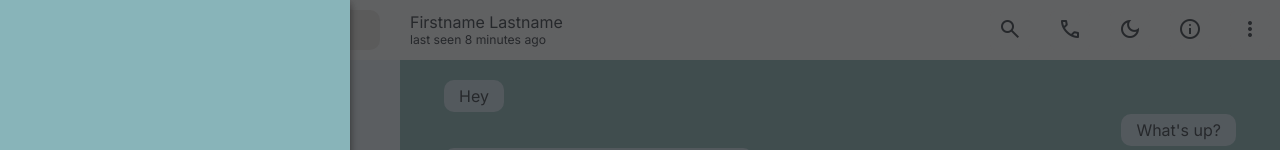
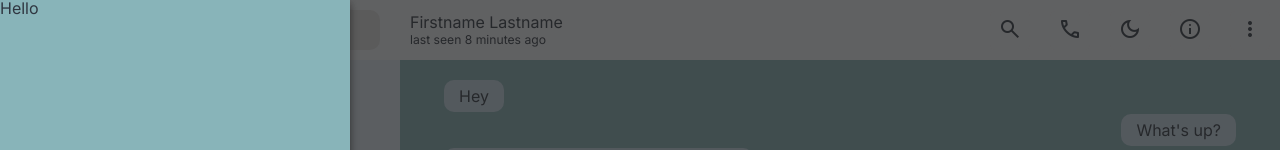
Before and after one commit to jahedev/WhatsAChat, a React (Vite) app: page / in a window 1280 px wide. Both pictures are taken after a click on the button "menu". Shown: the top 150 px of the page. Built offline with nearby package versions, Linux system fonts and the light colour scheme.

Commit message:
content div

```diff
--- a/src/assets/styles/style.scss
+++ b/src/assets/styles/style.scss
@@ -301,7 +301,7 @@ body {
   }
 }
 
-.side-menu {
+.sidemenu {
   height: 100%;
   width: 100%;
   position: fixed;
@@ -315,8 +315,8 @@ body {
     visibility: visible;
   }
 
-  &__side-bar {
-    transition: 0.5s;
+  &__bar {
+    transition: 0.25s;
     height: 100%;
     width: 350px;
     overflow: hidden;
@@ -326,12 +326,17 @@ body {
     left: -350px;
     background-color: var(--bg-chat-color);
     overflow-x: hidden;
-    padding-top: 60px;
     white-space: nowrap;
     filter: drop-shadow(0 0.2rem 0.25rem rgba(0, 0, 0, 0.5));
 
     &__show {
       transform: translate(350px, 0);
+
+      & .content {
+        @include mx.flex-col;
+        width: 100%;
+        height: 100%;
+      }
     }
   }
 }
--- a/src/components/SideMenu.tsx
+++ b/src/components/SideMenu.tsx
@@ -1,13 +1,17 @@
 import React from 'react'
+import MaterialButton, { ButtonType as BT } from './common/MaterialButton'
 
 export default function SideMenu({ enabled }: { enabled: boolean }) {
   return (
-    <div className={`side-menu ${enabled ? 'side-menu__show' : ''}`}>
-      <div
-        className={`side-menu__side-bar ${
-          enabled ? 'side-menu__side-bar__show' : ''
-        }`}
-      ></div>
+    <div className={`sidemenu ${enabled ? 'sidemenu__show' : ''}`}>
+      <div className={`sidemenu__bar ${enabled ? 'sidemenu__bar__show' : ''}`}>
+        <div className='sidemenu__bar__content'>
+          <div className='sidemenu__bar__content__top'>
+            {/* <MaterialButton buttonType={BT.MENU} /> */}
+          </div>
+          <div className='sidemenu__bar__content__mid'>Hello</div>
+        </div>
+      </div>
     </div>
   )
 }
```
